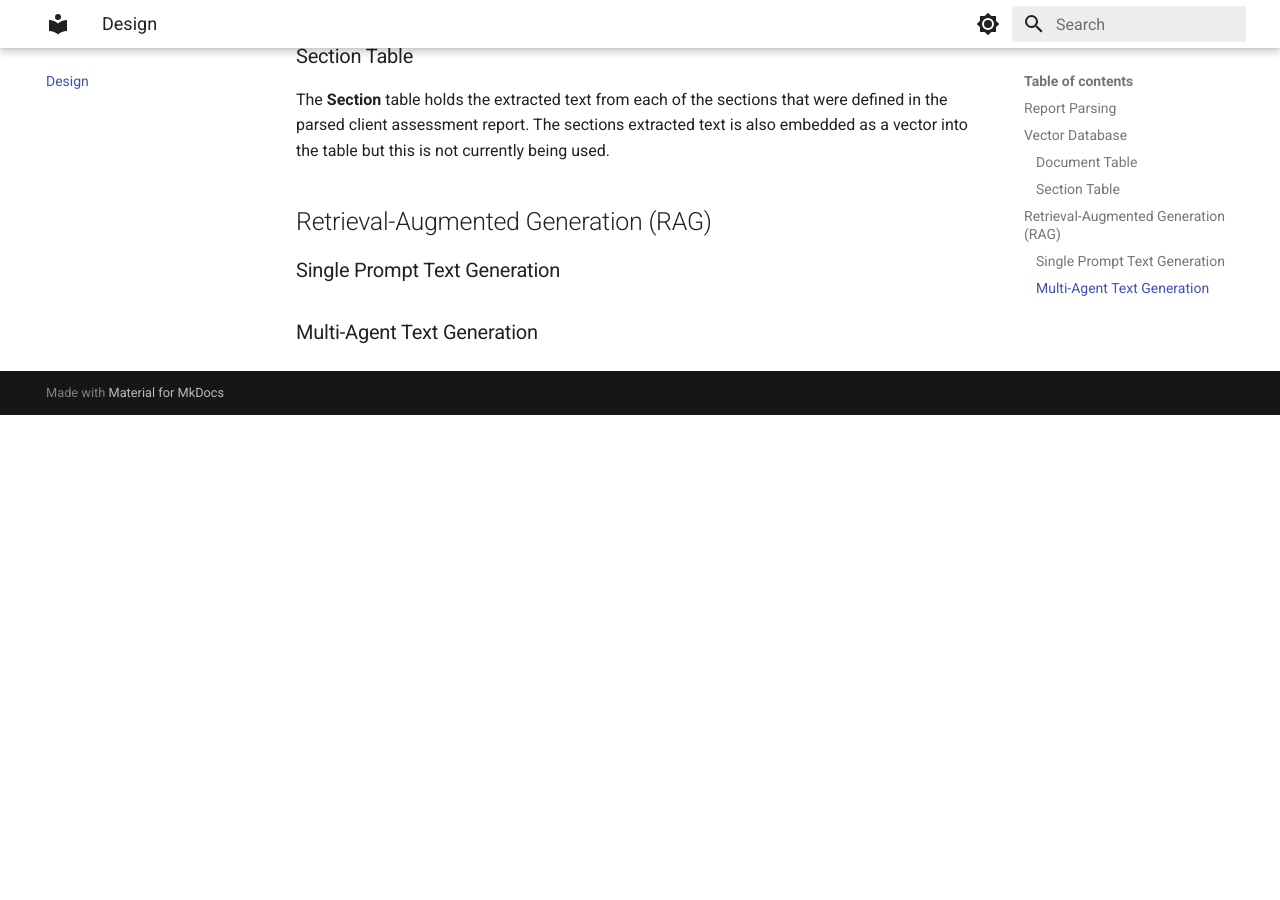
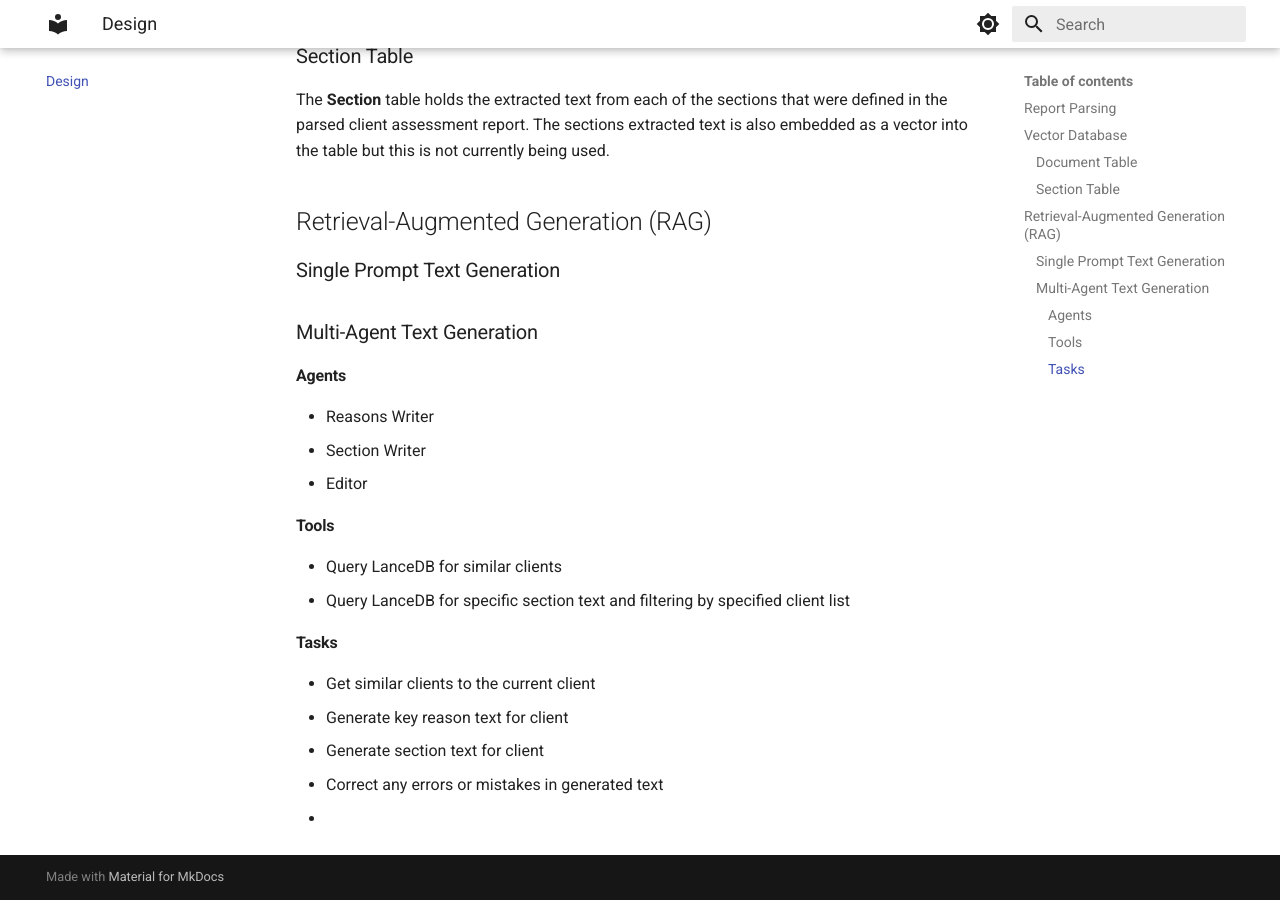
Before and after one commit to mjsiers/dcldev-llmtool, an MkDocs documentation site: the page built from docs/design/index.md, in a window 1280 px wide and 900 px high, scrolled down 979 px. Built offline with MkDocs 1.6.1 and Material for MkDocs 9.7.7, drawn with Linux system fonts in a browser that asks for light colours; before the commit the page ends 1394 px from its top, so only the background shows below that.

Commit message:
Refactored genai folder.

```diff
--- a/docs/design/index.md
+++ b/docs/design/index.md
@@ -46,3 +46,19 @@ vector into the table but this is not currently being used.
 ### Single Prompt Text Generation
 
 ### Multi-Agent Text Generation
+
+#### Agents
+- Reasons Writer
+- Section Writer
+- Editor
+
+#### Tools
+- Query LanceDB for similar clients
+- Query LanceDB for specific section text and filtering by specified client list
+
+#### Tasks
+- Get similar clients to the current client
+- Generate key reason text for client
+- Generate section text for client
+- Correct any errors or mistakes in generated text
+-
--- a/source/llmtool/genai/agents.py
+++ /dev/null
@@ -1,4 +0,0 @@
-import logging
-
-# configure logging
-logger = logging.getLogger(__name__)
--- a/source/llmtool/genai/crew/crew.py
+++ b/source/llmtool/genai/crew.py
@@ -3,7 +3,7 @@ from typing import List
 
 from crewai import Crew
 
-from ...settings import AppConfig
+from ..settings import AppConfig
 from .crew_agents import ReportAgents
 from .crew_state import ReportState
 from .crew_tasks import ReportTasks
@@ -20,7 +20,7 @@ class ReportCrew:
         self, config: AppConfig, keywords: List[str], observations: List[str], sections: List[str]
     ):
         # create the report agents
-        agents = ReportAgents()
+        agents = ReportAgents(config)
         self.reasons_agent = agents.reasons_agent()
         self.section_agent = agents.section_agent()
 
--- a/source/llmtool/genai/crew/crew_agents.py
+++ b/source/llmtool/genai/crew_agents.py
@@ -2,14 +2,16 @@ import logging
 from textwrap import dedent
 
 from crewai import Agent
+
+from ..settings import AppConfig
 
 # configure logging
 logger = logging.getLogger(__name__)
 
 
 class ReportAgents:
-    # def __init__(self):
-    #   pass
+    def __init__(self, config: AppConfig):
+        self.config = config
 
     def reasons_agent(self) -> Agent:
         agent = Agent(
--- a/source/llmtool/genai/crew/crew_state.py
+++ b/source/llmtool/genai/crew_state.py
@@ -1,6 +1,6 @@
 from typing import Dict, List, TypedDict
 
-from ...settings import AppConfig
+from ..settings import AppConfig
 
 # https://github.com/joaomdmoura/crewAI-examples/tree/main/landing_page_generator
 # https://github.com/joaomdmoura/crewAI-examples/blob/main/CrewAI-LangGraph/src/state.py
--- a/source/llmtool/genai/crew/crew_tools.py
+++ b/source/llmtool/genai/crew_tools.py
@@ -3,8 +3,8 @@ from typing import List, Optional
 
 from langchain.tools import tool
 
-from ...data.query import search_embeddings, search_sections
-from ...settings import AppConfig
+from ..data.query import search_embeddings, search_sections
+from ..settings import AppConfig
 
 # configure logging
 logger = logging.getLogger(__name__)
--- a/source/llmtool/genai/generate.py
+++ /dev/null
@@ -1,4 +0,0 @@
-import logging
-
-# configure logging
-logger = logging.getLogger(__name__)
```
Also changed, not shown: source/llmtool/genai/crew_tasks.py (renamed from source/llmtool/genai/crew/crew_tasks.py).
